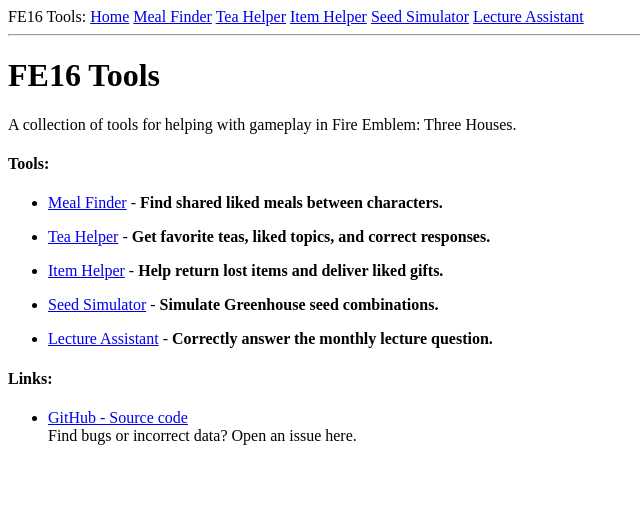
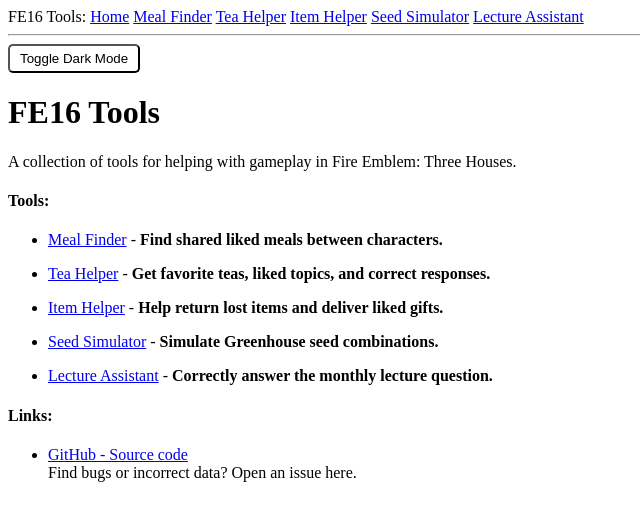
Before and after one commit to brufinus/fe16-tools, a Flask app: page / in a window 1280 px wide. Shown: the top 521 px of the page, without its empty margins (0-640 px from the left). Run offline with Flask 3, Linux system fonts and the light colour scheme.

Commit message:
feat: dark theme toggle

```diff
--- /dev/null
+++ b/app/static/styles.css
@@ -0,0 +1,26 @@
+:root {
+    --background-color: #ffffff;
+    --text-color: #000000;
+}
+
+body.dark-mode {
+    --background-color: #121212;
+    --text-color: #ffffff;
+}
+
+body {
+    background-color: var(--background-color);
+    color: var(--text-color);
+}
+
+#theme-toggle {
+    padding: 5px 10px;
+    background-color: var(--background-color);
+    color: var(--text-color);
+    cursor: pointer;
+    border-radius: 5px;
+}
+
+#theme-toggle:hover {
+    opacity: 0.8;
+}
--- a/app/templates/base.html
+++ b/app/templates/base.html
@@ -1,6 +1,20 @@
 <!doctype html>
 <html>
     <head>
+        <link rel="stylesheet" href="{{ url_for('static', filename='styles.css') }}">
+        <script>
+            document.addEventListener('DOMContentLoaded', () => {
+                const currentTheme = localStorage.getItem('theme') || 'light';
+                if (currentTheme === 'dark') {
+                    document.body.classList.add('dark-mode');
+                }
+            });
+            function toggleTheme() {
+                document.body.classList.toggle('dark-mode');
+                const theme = document.body.classList.contains('dark-mode') ? 'dark' : 'light';
+                localStorage.setItem('theme', theme);
+            }
+        </script>
         {% if title %}
         <title>{{ title }} - FE16 Tools</title>
         {% else %}
@@ -17,6 +31,7 @@
             <a href="{{ url_for('lecture_assistant') }}">Lecture Assistant</a>
         </div>
         <hr>
+        <button id="theme-toggle" onclick="toggleTheme()">Toggle Dark Mode</button>
         <h1>{{ page_name }}</h1>
         {% with messages = get_flashed_messages() %}
         {% if messages %}
```
